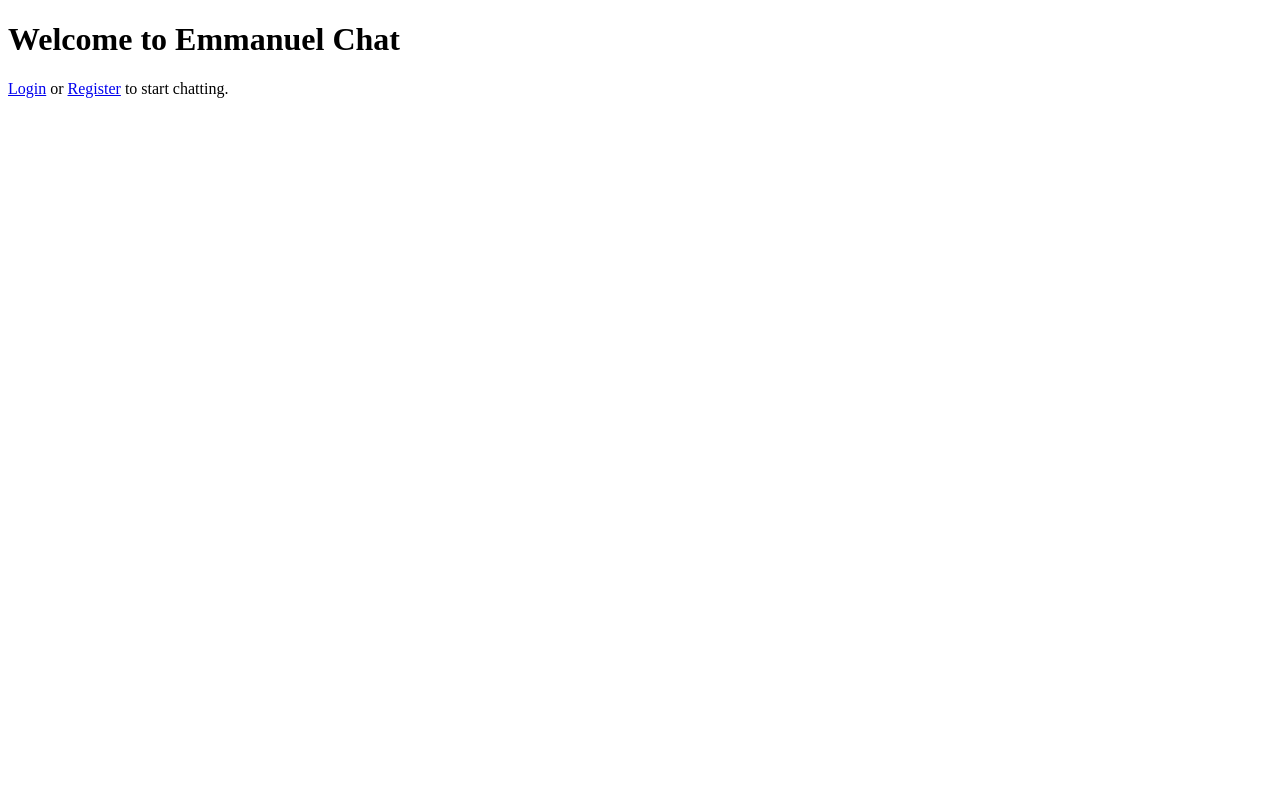
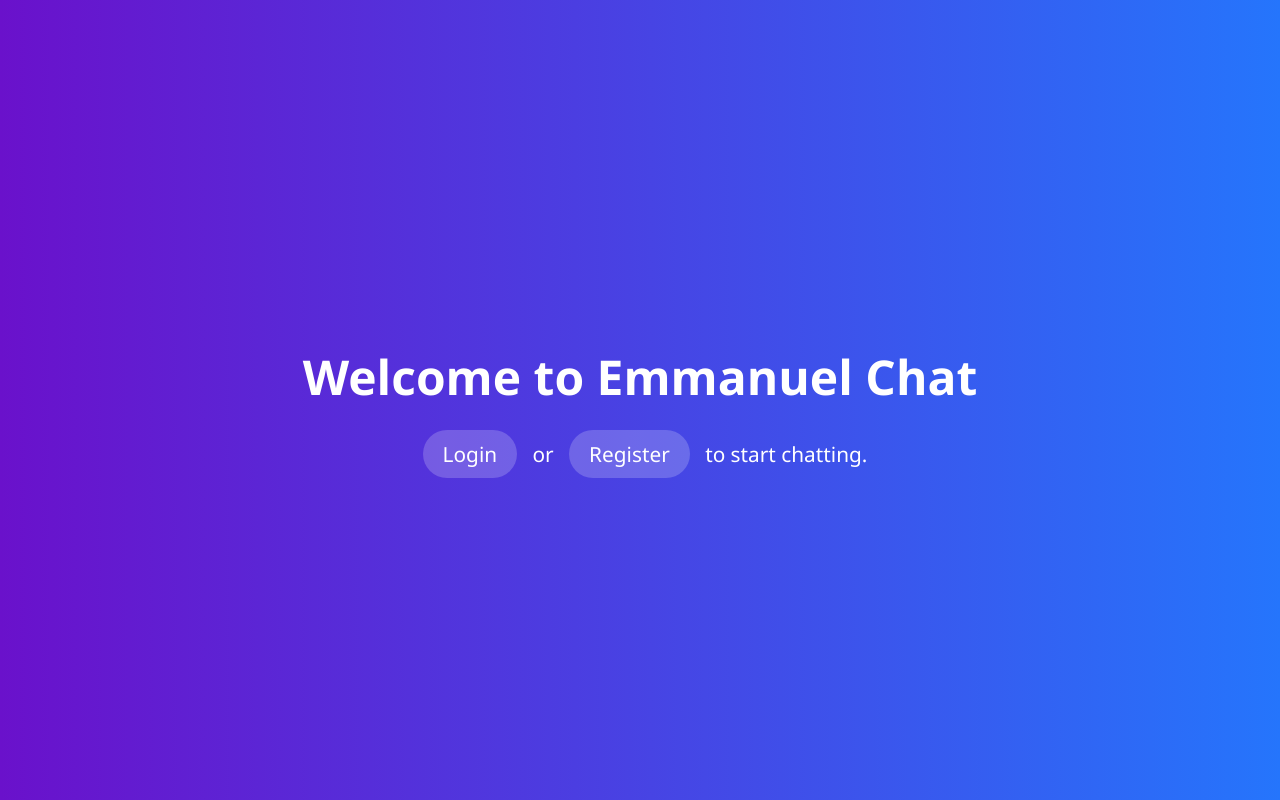
Before and after one commit to emanuelministers/emmanuel-chat, a Flask app: page / in a window 1280 px wide. Run offline with Flask 3, Linux system fonts and the light colour scheme.

Commit message:
Update index.html

```diff
--- a/templates/index.html
+++ b/templates/index.html
@@ -3,9 +3,52 @@
 <head>
   <meta charset="UTF-8">
   <title>Welcome - Emmanuel Chat</title>
+  <style>
+    body {
+      margin: 0;
+      padding: 0;
+      font-family: "Segoe UI", Tahoma, Geneva, Verdana, sans-serif;
+      background: linear-gradient(to right, #6a11cb, #2575fc);
+      color: #fff;
+      height: 100vh;
+      display: flex;
+      flex-direction: column;
+      justify-content: center;
+      align-items: center;
+      text-align: center;
+    }
+
+    h1 {
+      font-size: 3em;
+      margin-bottom: 10px;
+    }
+
+    p {
+      font-size: 1.3em;
+    }
+
+    a {
+      text-decoration: none;
+      color: #fff;
+      background: #ffffff33;
+      padding: 10px 20px;
+      margin: 0 10px;
+      border-radius: 25px;
+      transition: background 0.3s ease;
+    }
+
+    a:hover {
+      background: #ffffff66;
+    }
+  </style>
 </head>
 <body>
   <h1>Welcome to Emmanuel Chat</h1>
-  <p><a href="/login">Login</a> or <a href="/register">Register</a> to start chatting.</p>
+  <p>
+    <a href="/login">Login</a>
+    or
+    <a href="/register">Register</a>
+    to start chatting.
+  </p>
 </body>
-       </html>
+</html>
```
